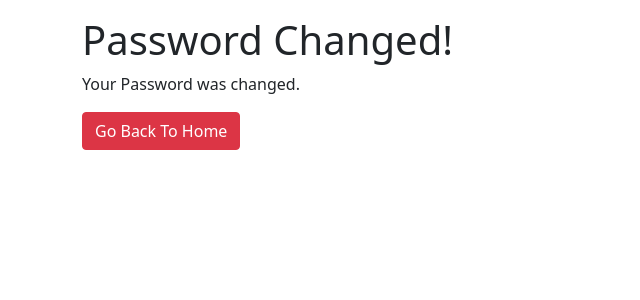
After one commit to amahadnezhad/BookStore, a Django app: template templates/registration/password_change_done.html in a window 1280 px wide. The commit adds this page. Shown: the top 300 px of the page, without its empty margins (0-640 px from the left). Run offline with Django 4.2, Linux system fonts and the light colour scheme; the template is opened without the code that fills it, so the values that code supplies are empty; some libraries are stand-ins or nearby versions.

Commit message:
Create password_change_form & password_change_done Templates

```diff
--- a/templates/home.html
+++ b/templates/home.html
@@ -3,7 +3,7 @@
 {% block content %}
 <p>This is Home Page.</p>
     {% if user.is_authenticated %}
-        <p>Welcome {{ user.username }} | <a href="{% url 'logout' %}">Logout</a></p>
+        <p>Welcome {{ user.username|capfirst }} | <a href="{% url 'logout' %}">Logout</a></p>
     {% else %}
         <a href="{% url 'login' %}">Login</a> | <a href="{% url 'signup' %}">Signup</a>
 
--- /dev/null
+++ b/templates/registration/password_change_done.html
@@ -0,0 +1,9 @@
+{% extends '_base.html' %}
+{% load crispy_forms_tags %}
+
+{% block page_title %}Password Change Done!{% endblock page_title %}
+{% block content %}
+    <h1>Password Changed!</h1>
+    <p>Your Password was changed.</p>
+    <a href="{% url 'home' %}" class="btn btn-danger">Go Back To Home</a>
+{% endblock content %}
```
Also changed, not shown: templates/registration/password_change_form.html (added, +13 -0 lines), db.sqlite3.
